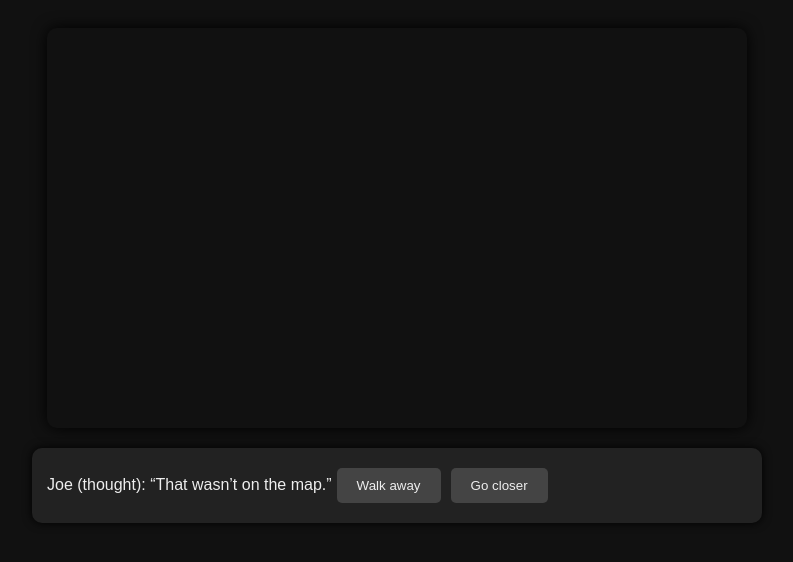
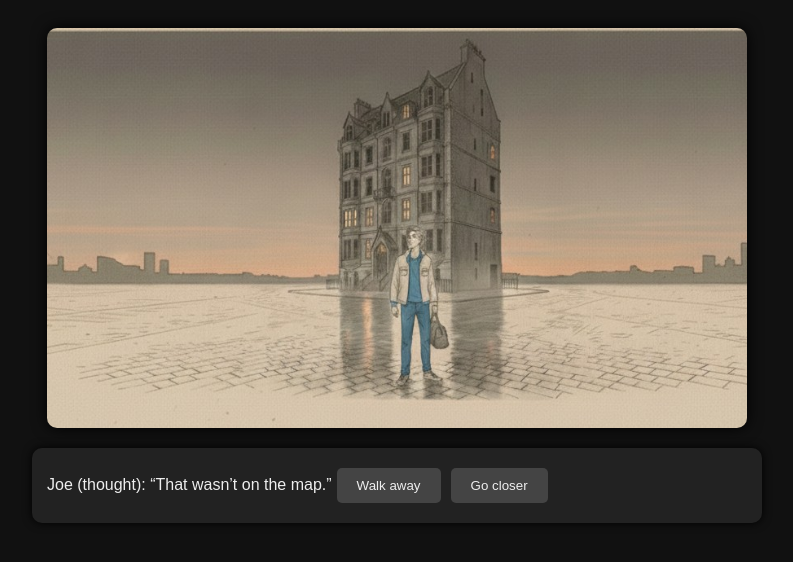
Before and after one commit to dggodler-a11y/The-Girl-at-the-reception-, a plain HTML site: page ep2.html in a window 1280 px wide. Shown: the whole page, without its empty margins (243-1036 px from the left). Drawn offline with Linux system fonts and the light colour scheme.

Commit message:
Update ep2.html

```diff
--- a/ep2.html
+++ b/ep2.html
@@ -55,7 +55,7 @@
 <script>
 const scenes = [
   {
-    image: "images/Scene4.jpg",
+    image: "Scene4.jpg",
     dialogues: [
       {
         text: "Joe (thought): “That wasn’t on the map.”",
@@ -74,7 +74,7 @@ const scenes = [
     ]
   },
   {
-    image: "images/Scene5.jpg",
+    image: "Scene5.jpg",
     dialogues: [
       {
         text: "Receptionist: “Good evening. I didn’t expect anyone… not today.”",
@@ -135,7 +135,7 @@ const scenes = [
     ]
   },
   {
-    image: "images/Scene6.jpg",
+    image: "Scene6.jpg",
     dialogues: [
       {
         text: "Panel Text: “SELECT FLOOR” (Elevator panel flickers.)",
```
